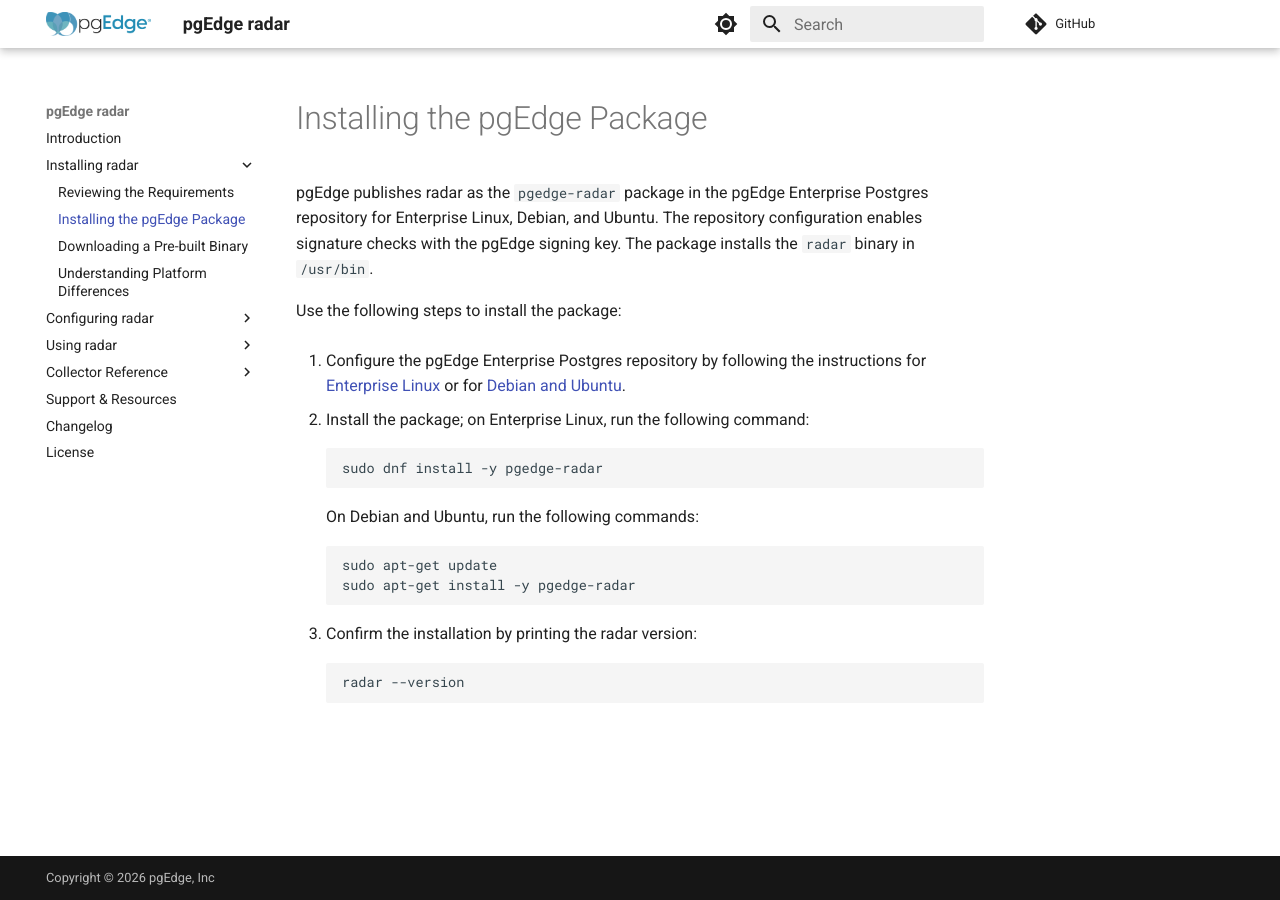
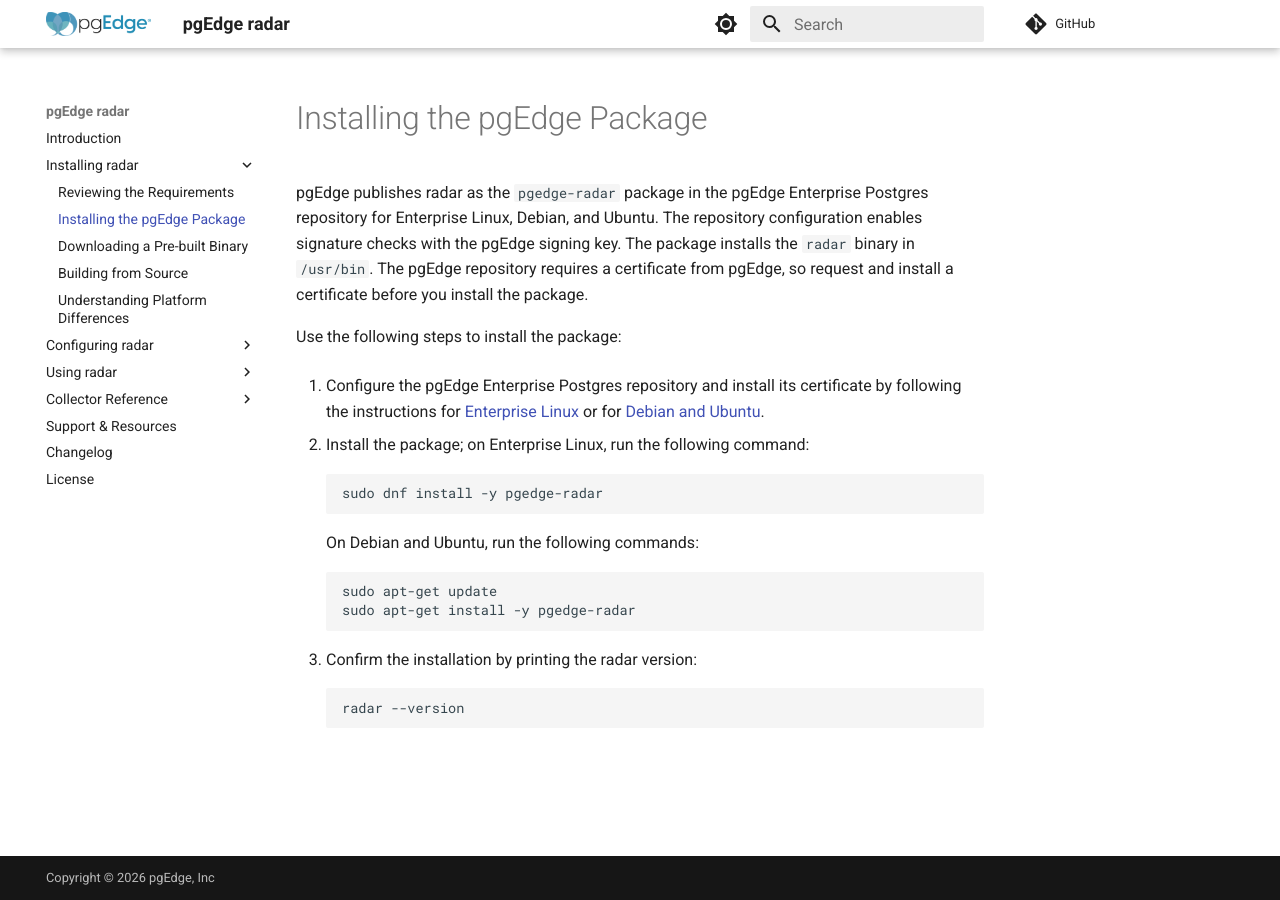
Before and after one commit to pgEdge/radar, an MkDocs documentation site: the page built from docs/installing/pgedge_package.md, in a window 1280 px wide. Built offline with MkDocs 1.6.1 and Material for MkDocs 9.7.7, drawn with Linux system fonts in a browser that asks for light colours; comment, search, counter and statistics services are not loaded.

Commit message:
docs: add the certificate requirement and a build-from-source page

```diff
--- a/docs/installing/pgedge_package.md
+++ b/docs/installing/pgedge_package.md
@@ -3,12 +3,14 @@
 pgEdge publishes radar as the `pgedge-radar` package in the pgEdge Enterprise
 Postgres repository for Enterprise Linux, Debian, and Ubuntu. The repository
 configuration enables signature checks with the pgEdge signing key. The package
-installs the `radar` binary in `/usr/bin`.
+installs the `radar` binary in `/usr/bin`. The pgEdge repository requires a
+certificate from pgEdge, so request and install a certificate before you
+install the package.
 
 Use the following steps to install the package:
 
-1. Configure the pgEdge Enterprise Postgres repository by following the
-   instructions for
+1. Configure the pgEdge Enterprise Postgres repository and install its
+   certificate by following the instructions for
    [Enterprise Linux](https://docs.pgedge.com/enterprise/el/configure-repo/) or
    for
    [Debian and Ubuntu](https://docs.pgedge.com/enterprise/debian/configure-repo/).
--- a/mkdocs.yml
+++ b/mkdocs.yml
@@ -57,6 +57,7 @@ nav:
       - Reviewing the Requirements: installing/requirements.md
       - Installing the pgEdge Package: installing/pgedge_package.md
       - Downloading a Pre-built Binary: installing/prebuilt_binary.md
+      - Building from Source: installing/building_from_source.md
       - Understanding Platform Differences: installing/platform_differences.md
   - Configuring radar:
       - configuring/index.md
```
Also changed, not shown: README.md (+7 -3 lines), docs/installing/building_from_source.md (added, +43 -0 lines), docs/installing/index.md (+1 -1 lines), docs/installing/requirements.md (+2 -0 lines).
